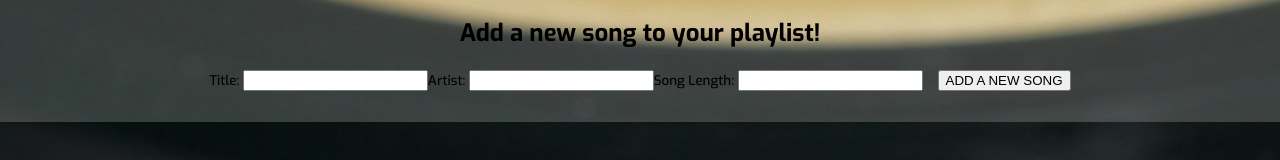
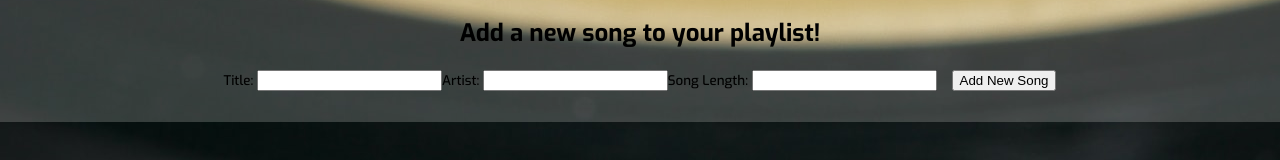
Before and after one commit to scwdev/tunr-lab-frontend, a React (Create React App) app: page / in a window 1280 px wide. Shown: the part 239-399 px from the top of the page. Built offline with nearby package versions, Linux system fonts and the light colour scheme; no server answers.

Commit message:
styyyling

```diff
--- a/src/App.js
+++ b/src/App.js
@@ -71,7 +71,7 @@ const handleUpdate = async (request) => {
       <div className="container">
         <Playlist songs={songs} addToFavorites={addToFavorites} handleUpdate={handleUpdate}/>
         <FavoriteSongs songs={songs} removeFromFavorites={removeFromFavorites} handleUpdate={handleUpdate} />
-        <Form label="ADD A NEW SONG" song={emptySong} handleSubmit={handleCreate} handleUpdate={handleUpdate}/>
+        <Form label="Add New Song" song={emptySong} handleSubmit={handleCreate} handleUpdate={handleUpdate}/>
       </div>
 
     </div>
```
